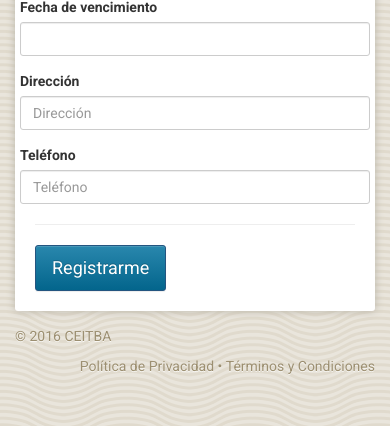
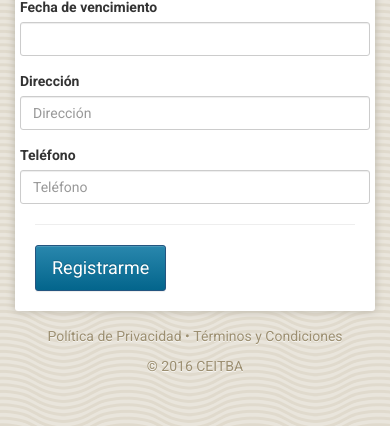
Before and after one commit to ceitba/frana, a Django app: page /bookings/signup in a window 390 px wide. Shown: the part 904-1330 px from the top of the page. Run offline with Django 3.2, Linux system fonts and the light colour scheme; some libraries are stand-ins or nearby versions.

Commit message:
Mobile footer

```diff
--- a/static/css/theme.css
+++ b/static/css/theme.css
@@ -139,6 +139,14 @@ body {
   color: #777;
 }
 
+.footer-left {
+  float: left;
+}
+
+.footer-right {
+  float: right;
+}
+
 @media (max-width: 767px) {
   .page-content {
     padding: 20px;
@@ -160,4 +168,9 @@ body {
   .navbar-inverse .navbar-nav .open .dropdown-menu>li>a {
     color: rgba(255, 255, 255, 0.7);
   }
+
+  .footer-left, .footer-right {
+    float: none;
+    text-align: center;
+  }
 }
--- a/templates/bookings/base_bookings.html
+++ b/templates/bookings/base_bookings.html
@@ -13,11 +13,11 @@
       {% block content %}{% endblock content %}
     </div>
     <div class="page-footer">
-      <p class="pull-left">&copy; {% now 'Y' %} CEITBA</p>
-      <p class="pull-right">
+      <p class="footer-right">
         <a href="{% url "bookings:privacy" %}">Política de Privacidad</a>
         &bull; <a href="{% url "bookings:terms" %}">Términos y Condiciones</a>
       </p>
+      <p class="footer-left">&copy; {% now 'Y' %} CEITBA</p>
     </div>
   </div>
   <div class="col-md-4 hidden-xs hidden-sm">
```
